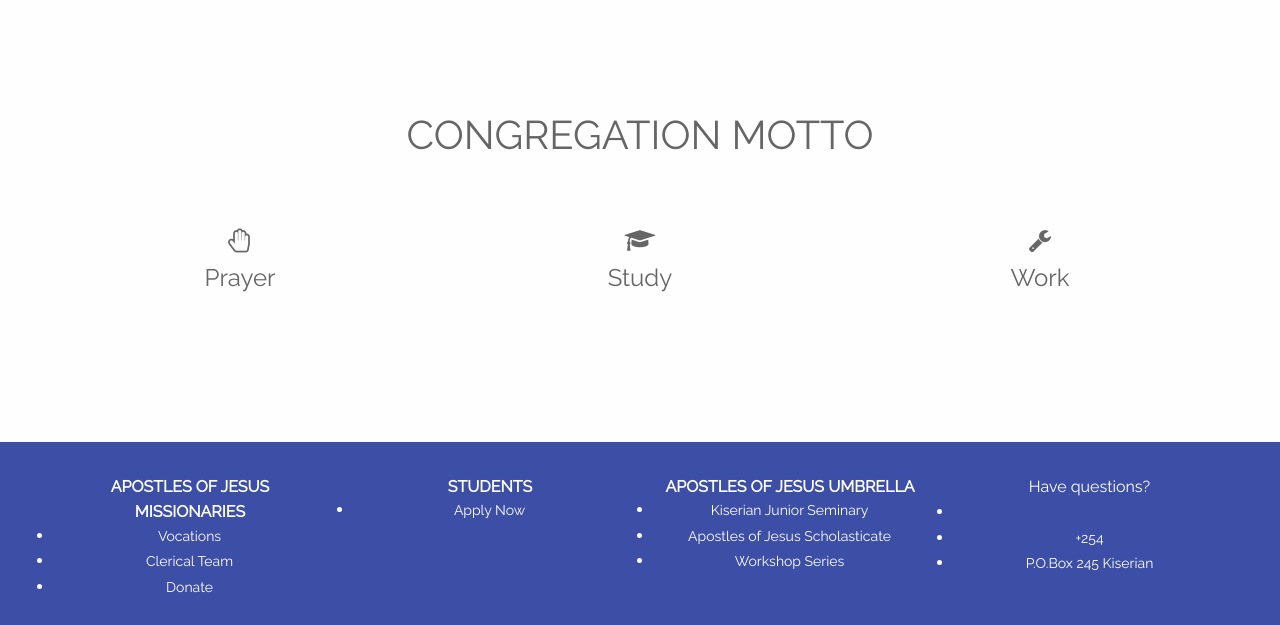
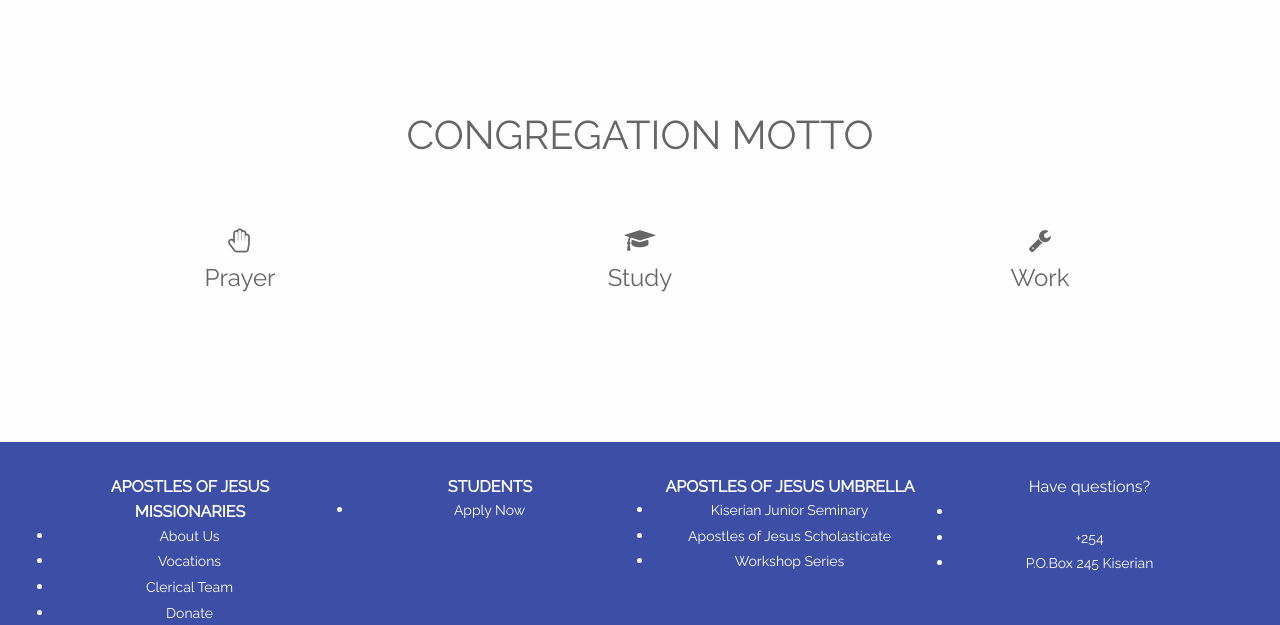
Before and after one commit to nelsonkimaiga/Apostlesofjesusmissionaries, a website: page index.html in a window 1280 px wide. Shown: the part 1197-1822 px from the top of the page. Drawn offline with nearby package versions, Linux system fonts and the light colour scheme; a script that the page names is missing.

```diff
--- a/index.html
+++ b/index.html
@@ -96,7 +96,8 @@
                 <div class="large-3 medium-4 small-6 columns">
                     <p class="foot">Apostles of Jesus Missionaries</p>
                     <ul>
-                        <li><a href="about">Vocations</a></li>
+                        <li><a href="about.html">About Us</a></li>
+                        <li><a href="about.html">Vocations</a></li>
                         <li><a href="team">Clerical Team</a></li>
                         <li><a href="" target="donate">Donate</a></li>
                     </ul>
```
